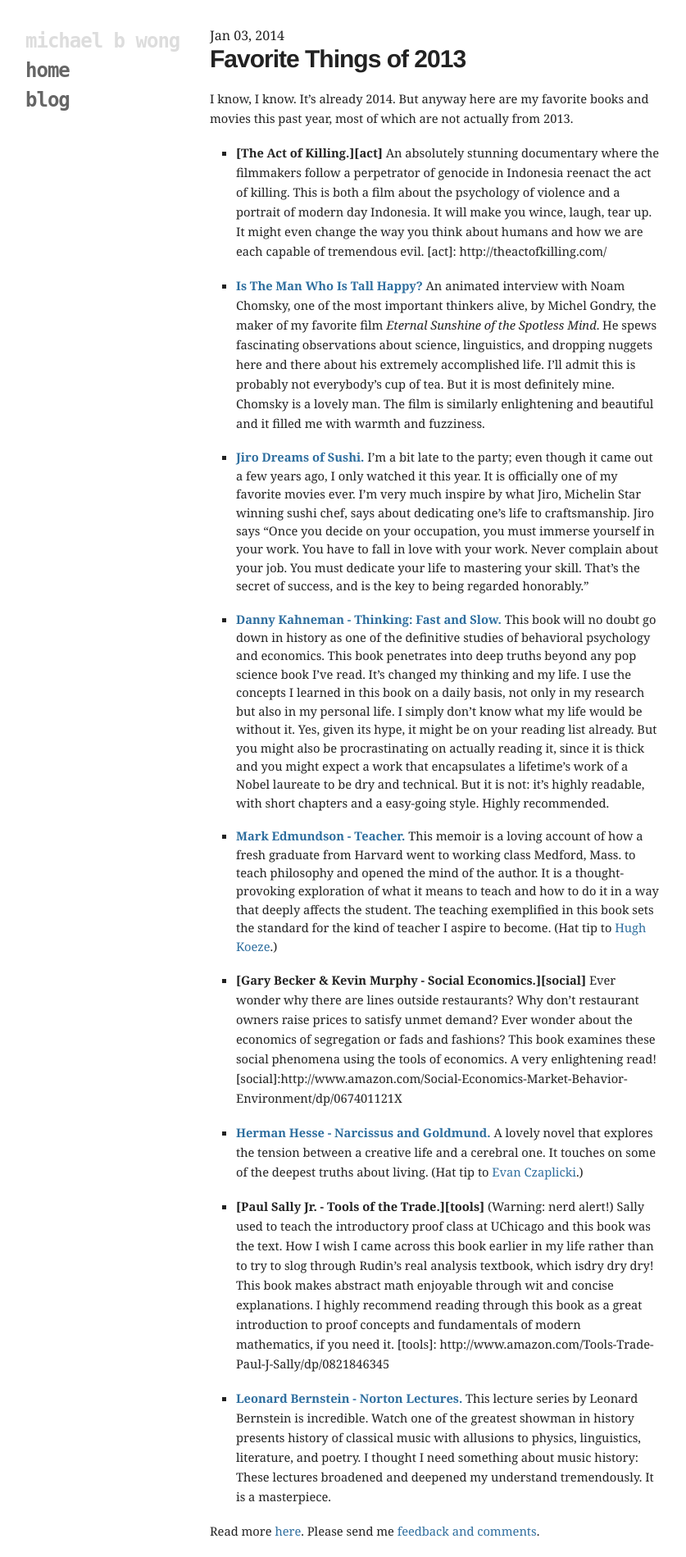
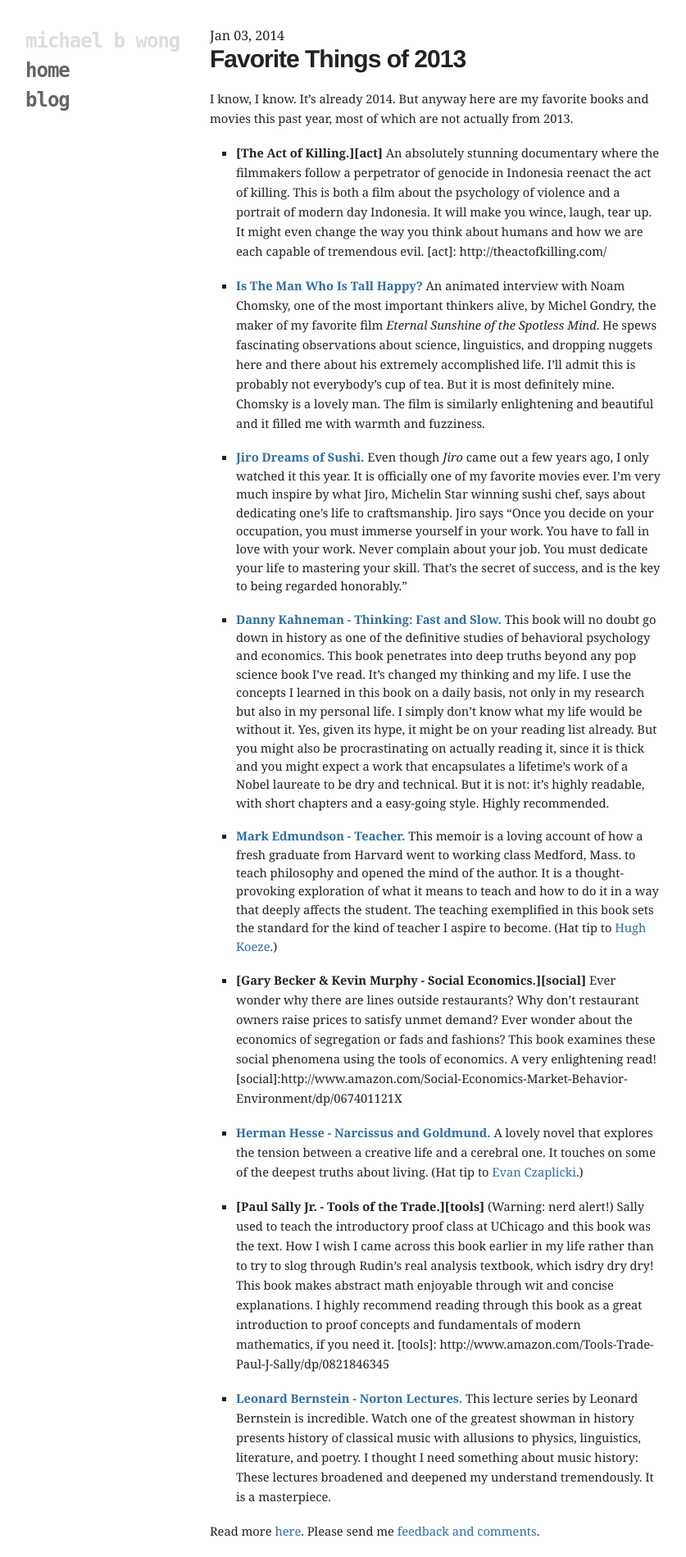
Before and after one commit to mbwong/mbwong.github.com, a Jekyll site: the page built from _posts/2014-1-3-favorite-things.md, in a window 1280 px wide. Shown: the whole page at 82% size, without its empty margins (94-931 px from the left). Built offline with Jekyll 4.4.1, drawn with Linux system fonts in a browser that asks for light colours.

Commit message:
Update 2014-1-3-favorite-things.md

```diff
--- a/_posts/2014-1-3-favorite-things.md
+++ b/_posts/2014-1-3-favorite-things.md
@@ -15,7 +15,7 @@
 
 [tall]:http://www.youtube.com/watch?v=d9c4xJEP6eI
 
-* __[Jiro Dreams of Sushi.][jiro]__ I'm a bit late to the party; even though it came out a few years ago, I only watched it this year. It is officially one of my favorite movies ever. I'm very much inspire by what Jiro, Michelin Star winning sushi chef, says about dedicating one's life to craftsmanship. Jiro says "Once you decide on your occupation, you must immerse yourself in your work. You have to fall in love with your work. Never complain about your job. You must dedicate your life to mastering your skill. That's the secret of success, and is the key to being regarded honorably."
+* __[Jiro Dreams of Sushi.][jiro]__ Even though _Jiro_ came out a few years ago, I only watched it this year. It is officially one of my favorite movies ever. I'm very much inspire by what Jiro, Michelin Star winning sushi chef, says about dedicating one's life to craftsmanship. Jiro says "Once you decide on your occupation, you must immerse yourself in your work. You have to fall in love with your work. Never complain about your job. You must dedicate your life to mastering your skill. That's the secret of success, and is the key to being regarded honorably."
 
 [jiro]: http://www.magpictures.com/jirodreamsofsushi/
 
```
